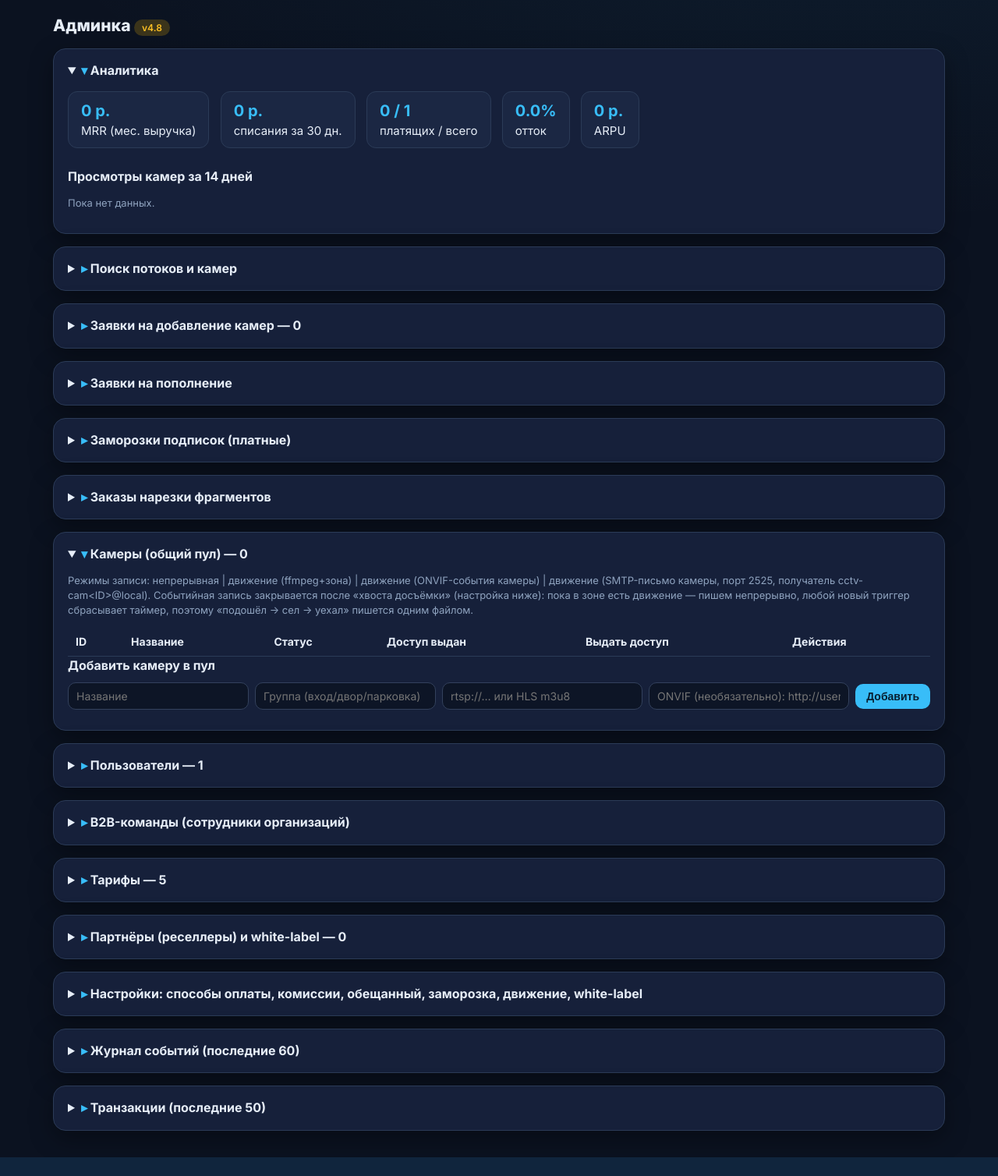
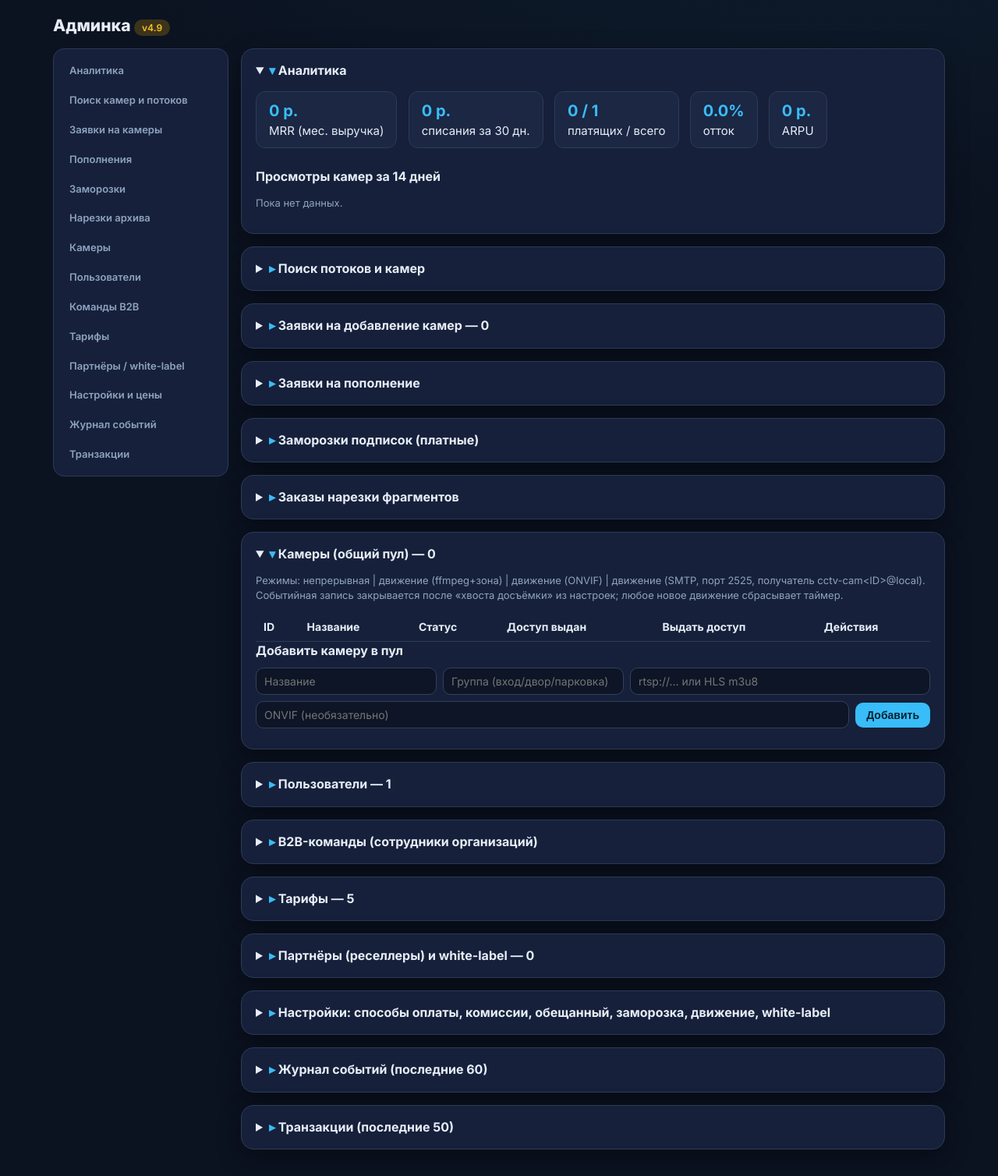
Before and after one commit to vasa57kam/cctv-deploy, a Flask app: page /admin in a window 1280 px wide. Shown: the part 55-1563 px from the top of the page at 78% size. Before the commit the page ends 1539 px from the top, so only its background shows below. Run offline with Flask 3, Linux system fonts and the light colour scheme; a user stored in the database is signed in; data comes from the database, SQL or seed files in the repository; data that the repository does not hold is empty; parts of the project's set-up code (start-up, migrations or seed data) failed here and were passed over.

Commit message:
Update admin.html

```diff
--- a/app/templates/admin.html
+++ b/app/templates/admin.html
@@ -1,7 +1,26 @@
 {% extends "base.html" %}
 {% block content %}
-<h1>Админка <span class="badge warn">v4.8</span></h1>
+<h1>Админка <span class="badge warn">v4.9</span></h1>
 
+<div class="layout">
+<nav id="sidenav">
+  <a href="#analytics">Аналитика</a>
+  <a href="#discover">Поиск камер и потоков</a>
+  <a href="#camera-requests">Заявки на камеры</a>
+  <a href="#requests">Пополнения</a>
+  <a href="#freezes">Заморозки</a>
+  <a href="#archive-orders">Нарезки архива</a>
+  <a href="#cameras">Камеры</a>
+  <a href="#users">Пользователи</a>
+  <a href="#team">Команды B2B</a>
+  <a href="#tariffs">Тарифы</a>
+  <a href="#partners">Партнёры / white-label</a>
+  <a href="#settings">Настройки и цены</a>
+  <a href="#audit">Журнал событий</a>
+  <a href="#transactions">Транзакции</a>
+</nav>
+
+<div>
 <details class="card" id="analytics" open>
 <summary>Аналитика</summary>
 <p>
@@ -101,8 +120,8 @@
 
 <details class="card" id="cameras" open>
 <summary>Камеры (общий пул) — {{ cameras|length }}</summary>
-<p class="muted">Режимы записи: непрерывная | движение (ffmpeg+зона) | движение (ONVIF-события камеры) | движение (SMTP-письмо камеры, порт 2525, получатель cctv-cam&lt;ID&gt;@local).
-   Событийная запись закрывается после «хвоста досъёмки» (настройка ниже): пока в зоне есть движение — пишем непрерывно, любой новый триггер сбрасывает таймер, поэтому «подошёл → сел → уехал» пишется одним файлом.</p>
+<p class="muted">Режимы: непрерывная | движение (ffmpeg+зона) | движение (ONVIF) | движение (SMTP, порт 2525, получатель cctv-cam&lt;ID&gt;@local).
+   Событийная запись закрывается после «хвоста досъёмки» из настроек; любое новое движение сбрасывает таймер.</p>
 <div class="tablewrap"><table><tr><th>ID</th><th>Название</th><th>Статус</th><th>Доступ выдан</th><th>Выдать доступ</th><th>Действия</th></tr>
 {% for cam in cameras %}
 <tr><td>{{ cam.id }}</td><td>{% set th = thumbs.get(cam.id) %}{% if th and th.url %}<img src="{{ th.url }}?t={{ range(100000)|random }}" style="width:64px;border-radius:6px;vertical-align:middle;margin-right:6px;">{% endif %}{{ cam.name }}{% if cam.group_name %} <span class="badge warn">{{ cam.group_name }}</span>{% endif %}<br><span class="muted">{{ cam.rtsp_url }}</span></td>
@@ -113,12 +132,12 @@
 <form method="post" action="{{ url_for('admin_camera_motion', camera_id=cam.id) }}" style="display:inline" title="Переключить режим записи"><button class="btn gray mini" type="submit">{{ {"continuous": "непрерывная", "motion": "ffmpeg", "onvif": "ONVIF", "smtp": "SMTP"}.get(cam.recording_mode, cam.recording_mode) }}</button></form>
 <form method="post" action="{{ url_for('admin_camera_toggle', camera_id=cam.id) }}" style="display:inline"><button class="btn gray mini" type="submit">{{ "Выкл" if cam.active else "Вкл" }}</button></form>
 <form method="post" action="{{ url_for('admin_camera_delete', camera_id=cam.id) }}" style="display:inline" onsubmit="return confirm('Удалить камеру {{ cam.name }} из пула?');"><button class="btn red mini" type="submit">Удалить</button></form>
-<a class="btn gray mini" href="{{ url_for('camera_page', camera_id=cam.id) }}">зона/ONVIF/шкала</a></td></tr>
+<a class="btn gray mini" href="{{ url_for('camera_page', camera_id=cam.id) }}">открыть</a></td></tr>
 <tr><td colspan="6" class="muted"><form method="post" action="{{ url_for('admin_camera_edit', camera_id=cam.id) }}" class="formrow" style="margin:0;"><input name="name" value="{{ cam.name }}" placeholder="Название"><input name="group" value="{{ cam.group_name or '' }}" placeholder="Группа"><input name="rtsp_url" value="{{ cam.rtsp_url }}" placeholder="rtsp://… или m3u8" style="flex:1"><input name="onvif_url" value="{{ cam.onvif_url or '' }}" placeholder="ONVIF: http://user:pass@ip:port/onvif/device_service" style="flex:1"><button class="btn gray" type="submit">Сохранить</button></form></td></tr>
 {% endfor %}
 </table></div>
 <h2>Добавить камеру в пул</h2>
-<form method="post" action="{{ url_for('admin_camera_add') }}" class="formrow"><input name="name" placeholder="Название" required><input name="group" placeholder="Группа (вход/двор/парковка)"><input name="rtsp_url" placeholder="rtsp://… или HLS m3u8" required style="flex:1"><input name="onvif_url" placeholder="ONVIF (необязательно): http://user:pass@ip:port/onvif/device_service" style="flex:1"><button class="btn" type="submit">Добавить</button></form>
+<form method="post" action="{{ url_for('admin_camera_add') }}" class="formrow"><input name="name" placeholder="Название" required><input name="group" placeholder="Группа (вход/двор/парковка)"><input name="rtsp_url" placeholder="rtsp://… или HLS m3u8" required style="flex:1"><input name="onvif_url" placeholder="ONVIF (необязательно)" style="flex:1"><button class="btn" type="submit">Добавить</button></form>
 </details>
 
 <details class="card" id="users">
@@ -254,10 +273,8 @@
     <label class="muted">Порог движения (0.02–0.15): <input name="motion_threshold" value="{{ settings['motion_threshold'] }}" style="width:90px"></label>
     <label class="muted">Хвост досъёмки, сек (10–300): <input name="motion_grace" value="{{ settings['motion_grace'] }}" style="width:90px"></label>
   </div>
-  <p class="muted">Порог: ниже = чувствительнее (медленные объекты, ползущая машина), выше = меньше ложных срабатываний.
-     Хвост досъёмки: сколько секунд писать после последнего движения в зоне; любое новое движение сбрасывает таймер,
-     поэтому весь эпизод («подошёл → сел → уехал») пишется одним файлом и закрывается только по реальной тишине.
-     Рекомендуемые значения: порог 0.04, хвост 45–60 сек.</p>
+  <p class="muted">Порог: ниже = чувствительнее (медленные объекты), выше = меньше ложных. Хвост: сколько секунд писать
+     после последнего движения в зоне; новое движение сбрасывает таймер — эпизод пишется одним файлом. Рекомендую 0.04 и 60.</p>
   <div class="formrow">
     <input name="whitelabel_name" value="{{ settings['whitelabel_name'] }}" placeholder="Название бренда">
     <input name="whitelabel_primary" value="{{ settings['whitelabel_primary'] }}" placeholder="#цвет" style="width:110px">
@@ -297,6 +314,8 @@
 <td><form method="post" action="{{ url_for('admin_transaction_delete', tx_id=t.id) }}" style="display:inline" onsubmit="return confirm('Удалить транзакцию #{{ t.id }}?');"><button class="btn red mini" type="submit">✕</button></form></td></tr>{% endfor %}
 </table></div>
 </details>
+</div>
+</div>
 
 <script>
 document.getElementById("tariff-form").addEventListener("submit", function () { this.action = "/admin/user/" + document.getElementById("tariff-user").value + "/tariff"; });
```
